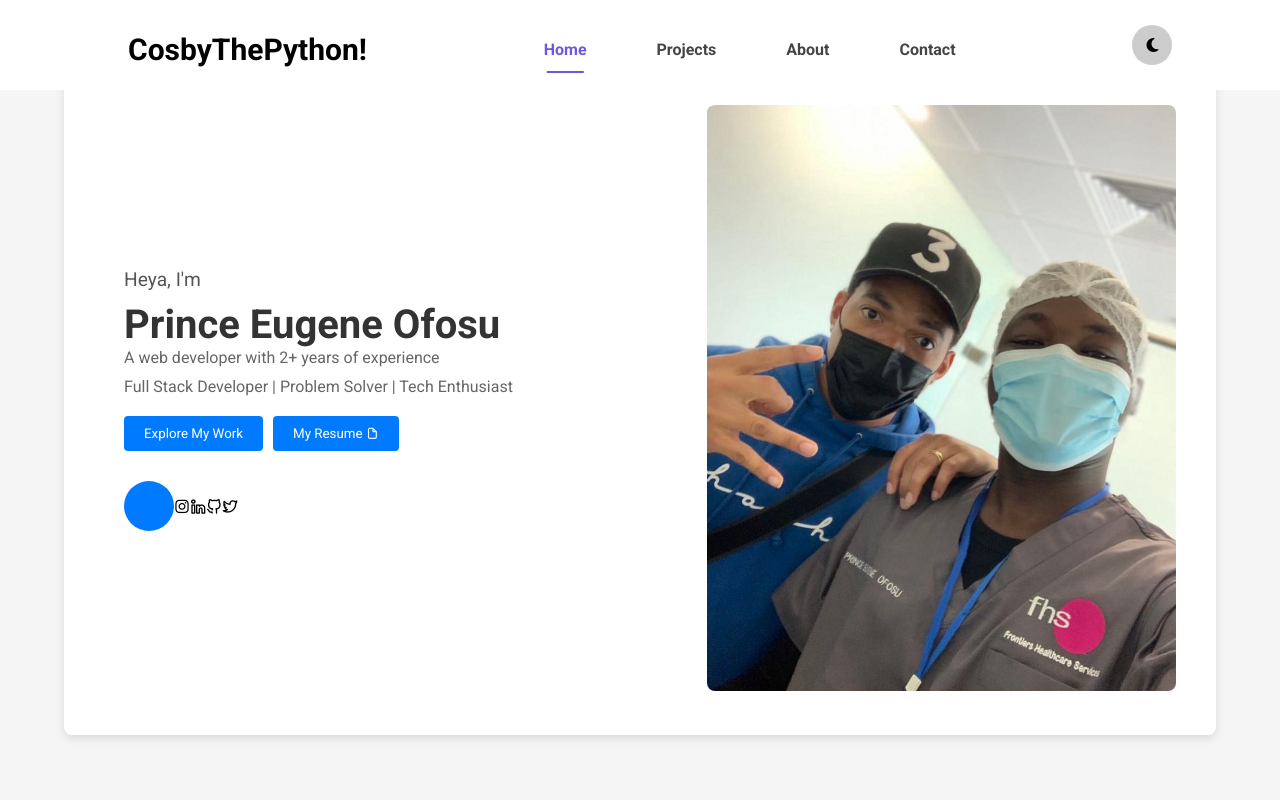
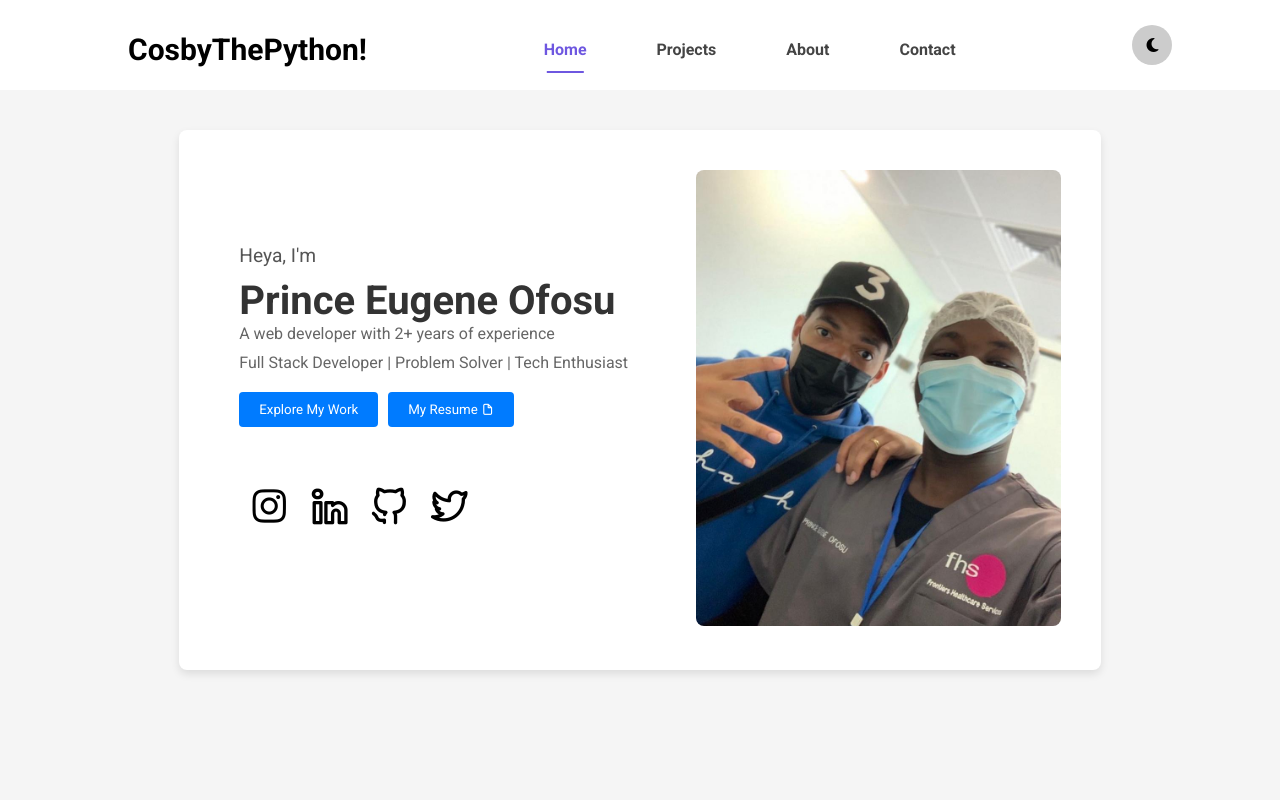
Before and after one commit to Pcosby5/react_journey, a React (Create React App) app in the folder cosby-the-python-portfolio/: page / in a window 1280 px wide. Shown: the top 800 px of the page. Built offline with nearby package versions, Linux system fonts and the light colour scheme; a web font is replaced by a local one.

Commit message:
removed icon-circle and mincreaded the size of the icons in hero section

```diff
--- a/cosby-the-python-portfolio/src/components/Hero.css
+++ b/cosby-the-python-portfolio/src/components/Hero.css
@@ -1,12 +1,3 @@
-/* General wrapper to position everything */
-.hero-wrapper {
-  display: flex;
-  justify-content: center;
-  align-items: center;
-  height: 100vh;
-  background-color: #f5f5f5;
-}
-
 /* Hero section styling */
 .hero {
   display: flex;
@@ -94,14 +85,57 @@
   justify-content: flex-start;
   align-items: center;
   margin-top: 30px;
+  /* background-color: #0056b3; */
+  width: 100%;
+  padding: 10px;
+  height: 100px;
+
 }
+
+.social-icons i{
+  /* color: #fff; */
+  font-size: 2.5rem;
+  margin-right: 20px;
+  cursor: pointer;
+}
+
+
+
+
+
+
+
+
+
+
+
+
+
+
+
+
+
+
+
+
+
+
+
+
+
+
+
+
+
+
+
 /* Each icon will have this class */
 /* .icon {
   margin-right: 15px;
   position: relative;
   animation: iconSlide 4s infinite ease-in-out;
 } */
-
+/*
 .icon_circle {
   width: 50px;
   height: 50px;
@@ -110,14 +144,14 @@
   display: flex;
   justify-content: center;
   align-items: center;
-}
-
+} */
+/*
 .icon_circle i {
   color: #fff;
   font-size: 1.5rem;
-}
+} */
 
-
+/*
 @keyframes iconSlide {
     25% {
         border: 2px solid #e6d12e;
@@ -138,4 +172,4 @@
         border: 2px solid #47ea15;
         left: 216px;
     }
-}
+} */
--- a/cosby-the-python-portfolio/src/components/Hero.js
+++ b/cosby-the-python-portfolio/src/components/Hero.js
@@ -1,9 +1,9 @@
 import React from 'react';
-import './Hero.css';  // Ensure this path is correct
+import './Hero.css';
 
 function Hero() {
   return (
-    <main className="hero-wrapper">
+    <main className="wrapper">
       <section className="hero" id="home">
         <div className="hero-content">
 
@@ -28,7 +28,7 @@ function Hero() {
 
 
             <div className="social-icons">
-              <div className="icon_circle"></div>
+              {/* <div className="icon_circle"></div> */}
               <div className="icon"><i className="uil uil-instagram"></i></div>
               <div className="icon"><i className="uil uil-linkedin-alt"></i></div>
               <div className="icon"><i className="uil uil-github-alt"></i></div>
--- a/cosby-the-python-portfolio/src/styles/main.css
+++ b/cosby-the-python-portfolio/src/styles/main.css
@@ -55,7 +55,13 @@ h1 {
     margin-top: 2em;
 }
 
+/* General wrapper to position everything */
 .wrapper {
+    display: flex;
+    justify-content: center;
+    align-items: center;
+    height: 100vh;
+    background-color: #f5f5f5;
     padding-inline: 10vw;
 }
 
```
